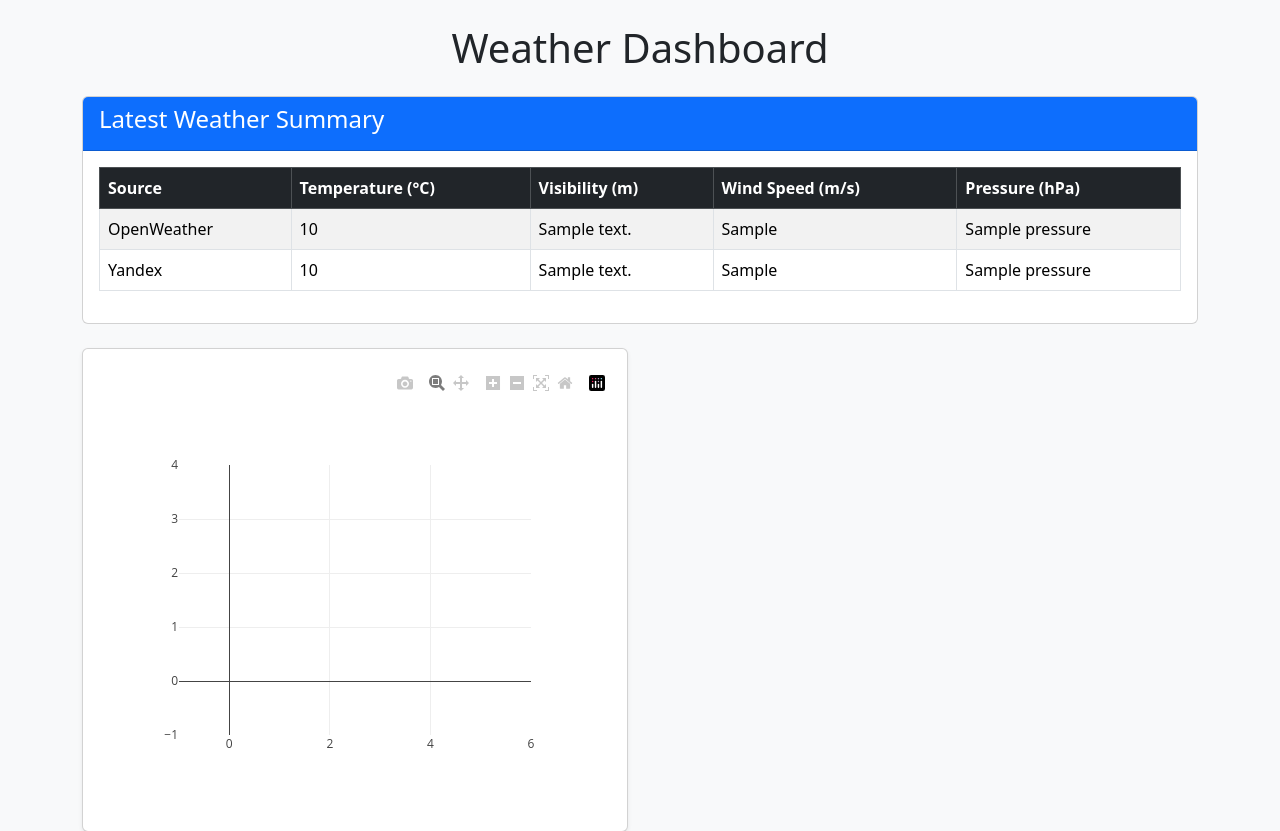
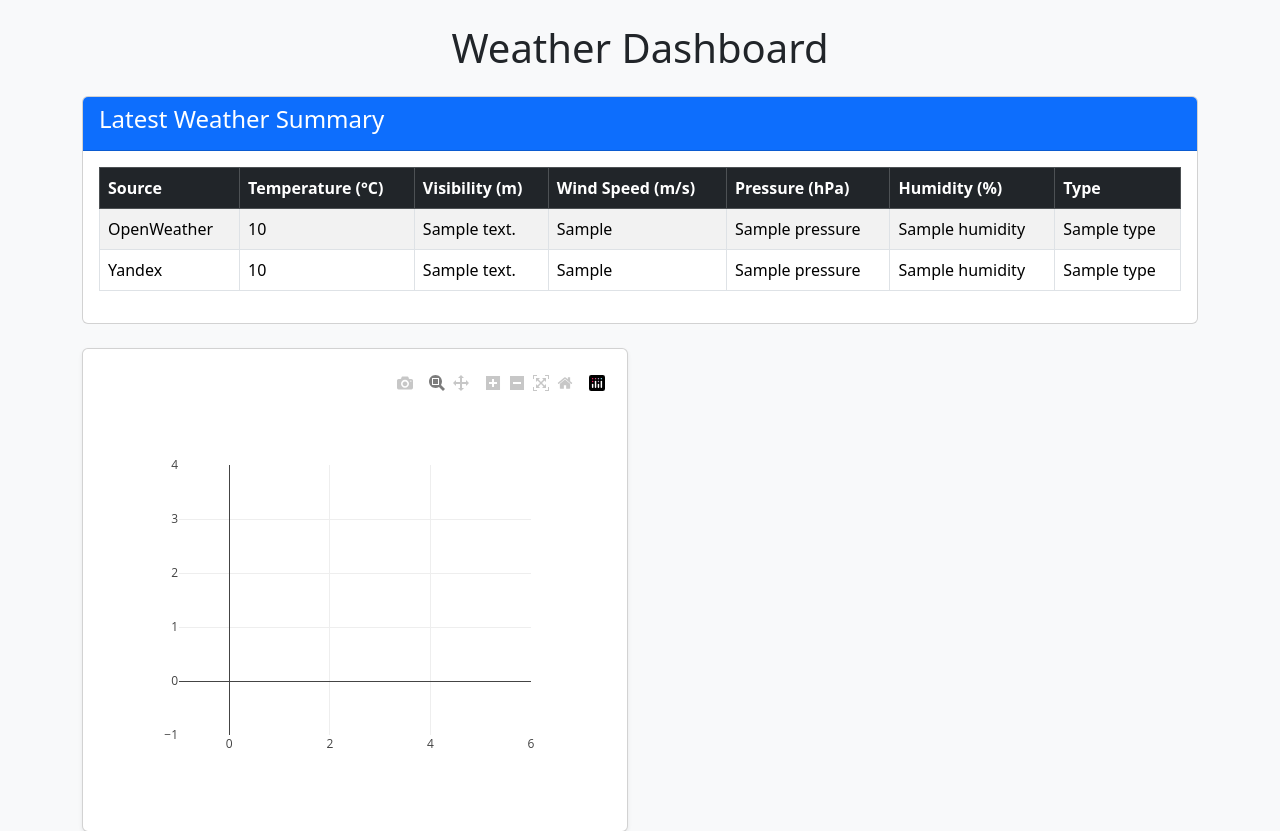
Before and after one commit to RockurDev/weather_lens, a Django app: template weather_lens/dashboard/templates/weather_dashboard.html in a window 1280 px wide. Shown: the top 831 px of the page. Run offline with Django 5.2, Linux system fonts and the light colour scheme; the template is opened without the code that fills it: most values are stand-ins (such as "Sample title", 1, 10 or a date in 2020); parts of the project's set-up code (start-up, migrations or seed data) failed here and were passed over; some libraries are stand-ins or nearby versions.

Commit message:
Add humidity and type of weather to summary

```diff
--- a/weather_lens/dashboard/templates/weather_dashboard.html
+++ b/weather_lens/dashboard/templates/weather_dashboard.html
@@ -29,6 +29,8 @@
                             <th>Visibility (m)</th>
                             <th>Wind Speed (m/s)</th>
                             <th>Pressure (hPa)</th>
+                            <th>Humidity (%)</th>
+                            <th>Type</th>
                         </tr>
                     </thead>
                     <tbody>
@@ -38,6 +40,8 @@
                             <td>{{ latest_summary.openweather.visibility }}</td>
                             <td>{{ latest_summary.openweather.wind_speed }}</td>
                             <td>{{ latest_summary.openweather.pressure }}</td>
+                            <td>{{ latest_summary.openweather.humidity }}</td>
+                            <td>{{ latest_summary.openweather.type }}</td>
                         </tr>
                         <tr>
                             <td>Yandex</td>
@@ -45,6 +49,8 @@
                             <td>{{ latest_summary.yandex.visibility }}</td>
                             <td>{{ latest_summary.yandex.wind_speed }}</td>
                             <td>{{ latest_summary.yandex.pressure }}</td>
+                            <td>{{ latest_summary.yandex.humidity }}</td>
+                            <td>{{ latest_summary.yandex.type }}</td>
                         </tr>
                     </tbody>
                 </table>
```
